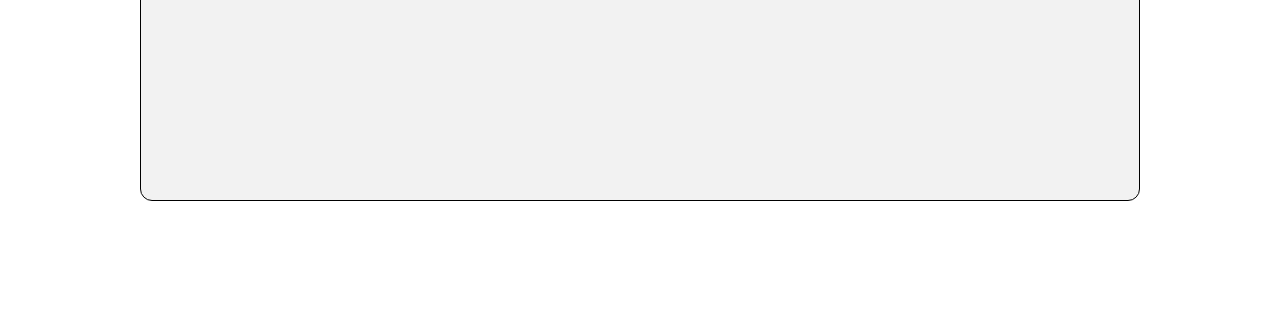
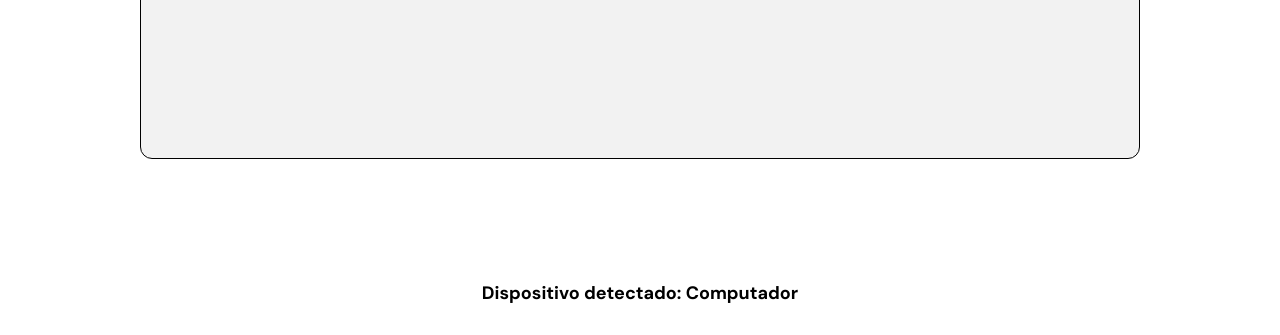
Before and after one commit to Gaaba97/login-page, a plain HTML site: page comparacao-fundos.html in a window 1280 px wide. Shown: the part 465-800 px from the top of the page. Drawn offline with nearby package versions, Linux system fonts and the light colour scheme; no server answers.

Commit message:
Update comparacao-fundos.html

```diff
--- a/comparacao-fundos.html
+++ b/comparacao-fundos.html
@@ -231,6 +231,17 @@
       line-height: 28px;
       font-size: 12px;
     }
+
+    /* Novo estilo para o dispositivo detectado */
+    .device-info {
+      text-align: center;
+      margin: 20px auto;
+      padding: 10px;
+      font-size: 18px;
+      font-weight: bold;
+      width: 90%;
+      max-width: 1000px;
+    }
   </style>
 </head>
 <body>
@@ -261,17 +272,24 @@
     </div>
   </div>
 
+  <!-- Elemento que mostra o tipo de dispositivo -->
+  <div class="device-info" id="deviceInfo"></div>
+
   <!-- DETECÇÃO DE DISPOSITIVO -->
   <script>
     function detectarDispositivo() {
       const largura = window.innerWidth;
       const body = document.body;
+      const deviceInfo = document.getElementById('deviceInfo');
+
       if (largura <= 768) {
         body.classList.remove('desktop');
         body.classList.add('smartphone');
+        deviceInfo.textContent = 'Dispositivo detectado: Celular';
       } else {
         body.classList.remove('smartphone');
         body.classList.add('desktop');
+        deviceInfo.textContent = 'Dispositivo detectado: Computador';
       }
     }
 
@@ -308,7 +326,7 @@
             const nome = data.nome || "Usuário";
             const genero = (data.genero || "masculino").toLowerCase();
             const saudacao = genero === "feminino" ? "Bem-vinda" : "Bem-vindo";
-            document.getElementById("welcomeUser").textContent = ${saudacao}, ${nome};
+            document.getElementById("welcomeUser").textContent = `${saudacao}, ${nome}`;
           } else {
             document.getElementById("welcomeUser").textContent = "Bem-vindo(a), Usuário";
           }
```
